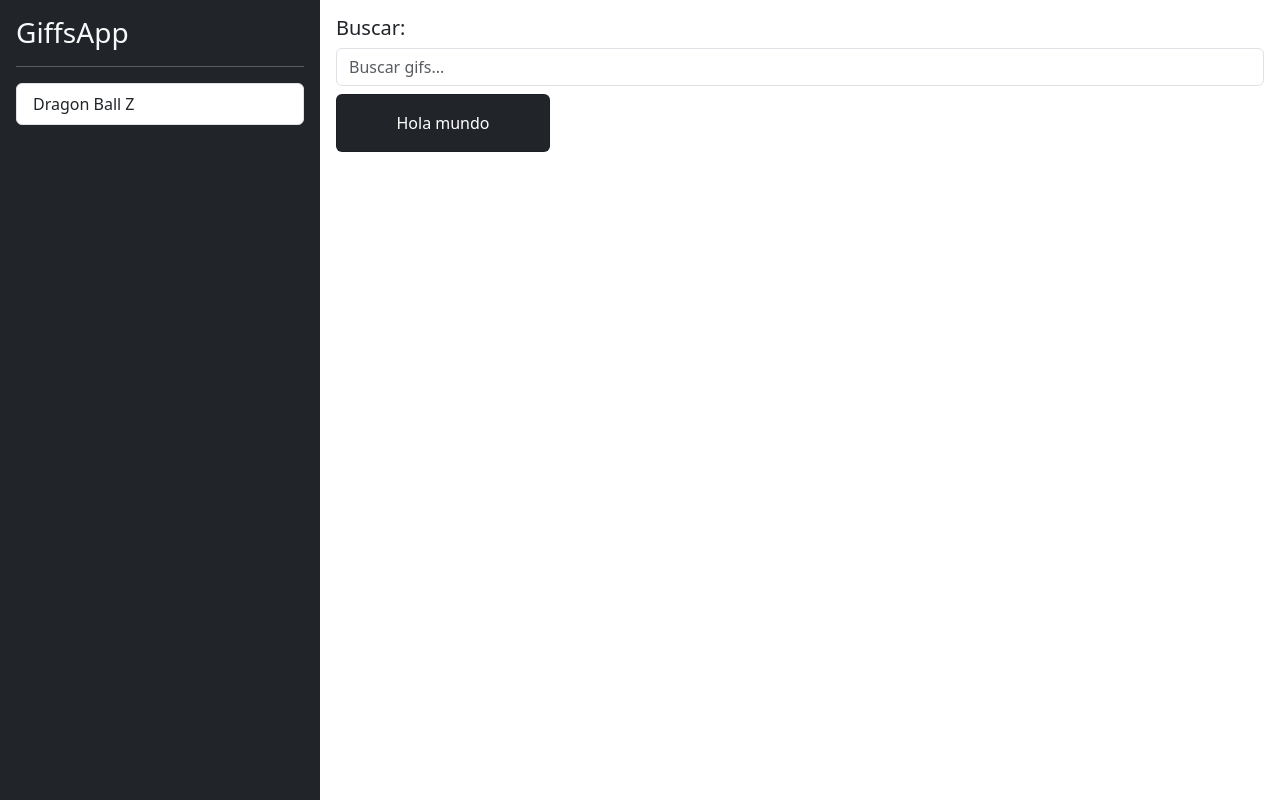
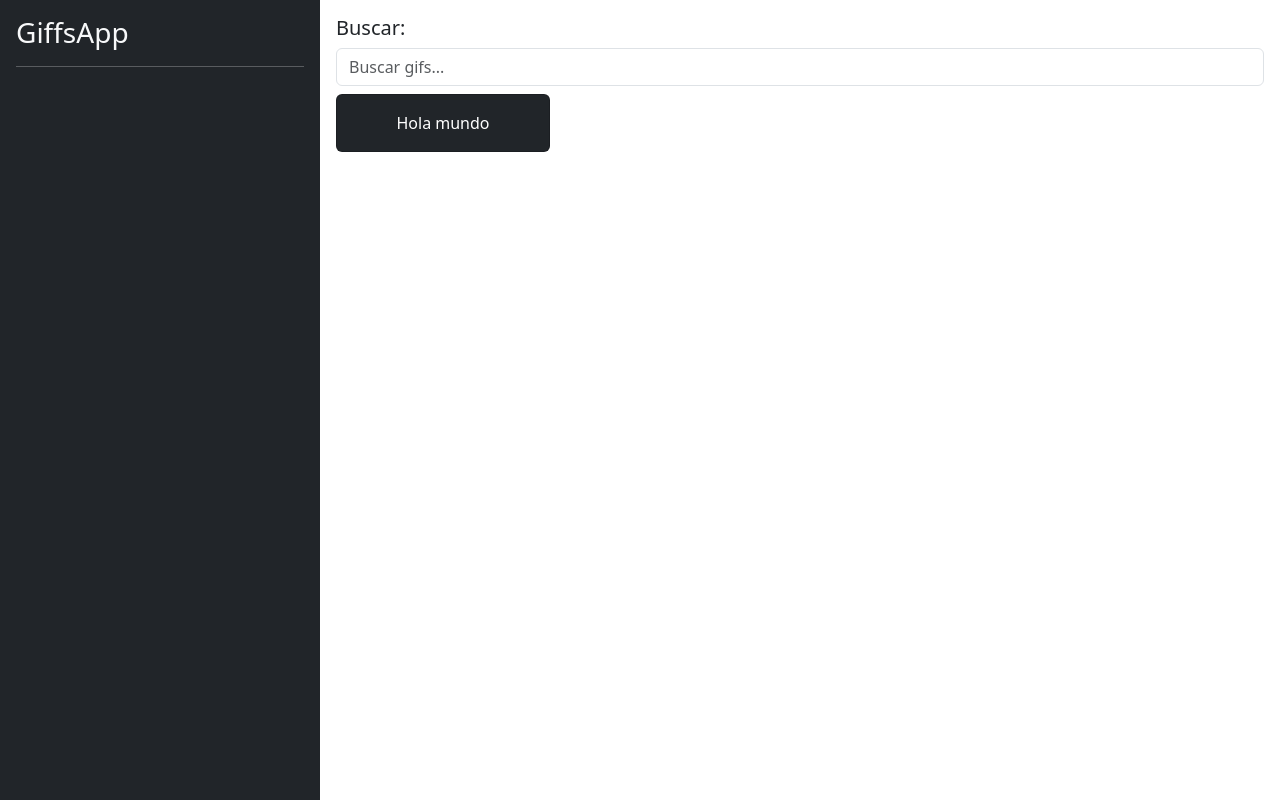
Before and after one commit to Marc1515/gifs-app, an Angular app: page / in a window 1280 px wide. Built offline with nearby package versions, Linux system fonts and the light colour scheme.

Commit message:
Mediante un *ngFor hacemos la validación del array que obtenemos del (get()) y con el pipe titlecase ponemos en mayúscula la primera letra de cada palabra.

```diff
--- a/src/app/shared/components/sidebar/sidebar.component.html
+++ b/src/app/shared/components/sidebar/sidebar.component.html
@@ -4,8 +4,8 @@
 
   <div class="list-group list-reset">
 
-    <button class="list-group-item list-group-item-action">
-      Dragon Ball Z
+    <button *ngFor="let tag of tags" class="list-group-item list-group-item-action">
+      {{tag | titlecase}}
     </button>
 
   </div>
--- a/src/app/shared/components/sidebar/sidebar.component.ts
+++ b/src/app/shared/components/sidebar/sidebar.component.ts
@@ -1,4 +1,5 @@
 import { Component } from '@angular/core';
+import { GifsService } from '../../../gifs/services/gifs.service';
 
 @Component({
   selector: 'shared-sidebar',
@@ -7,4 +8,13 @@ import { Component } from '@angular/core';
 })
 export class SidebarComponent {
 
+  constructor(private gifsService:GifsService) {}
+
+  get tags() {
+    return this.gifsService.tagsHistory;
+  }
+
+
+
+
 }
```
